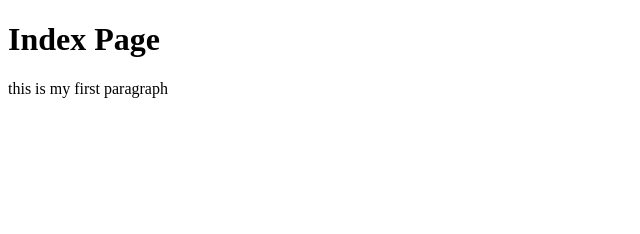
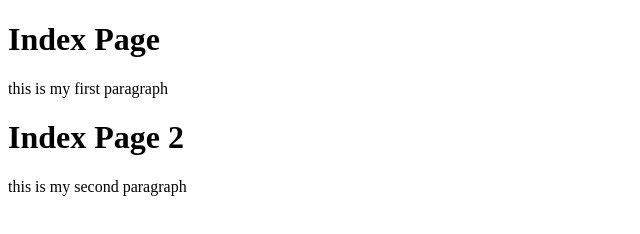
Before and after one commit to helgesa1/Starter-Template, a plain HTML site: page Index.html in a window 1280 px wide. Shown: the whole page, without its empty margins (0-640 px from the left). Drawn offline with Linux system fonts and the light colour scheme.

Commit message:
Update Index.html

```diff
--- a/Index.html
+++ b/Index.html
@@ -9,6 +9,10 @@
 <body>
 <h1>Index Page</h1>
 <p>this is my first paragraph</p>
+
+
+<h1>Index Page 2</h1>
+<p>this is my second paragraph</p>
 </body>
 
 
```
